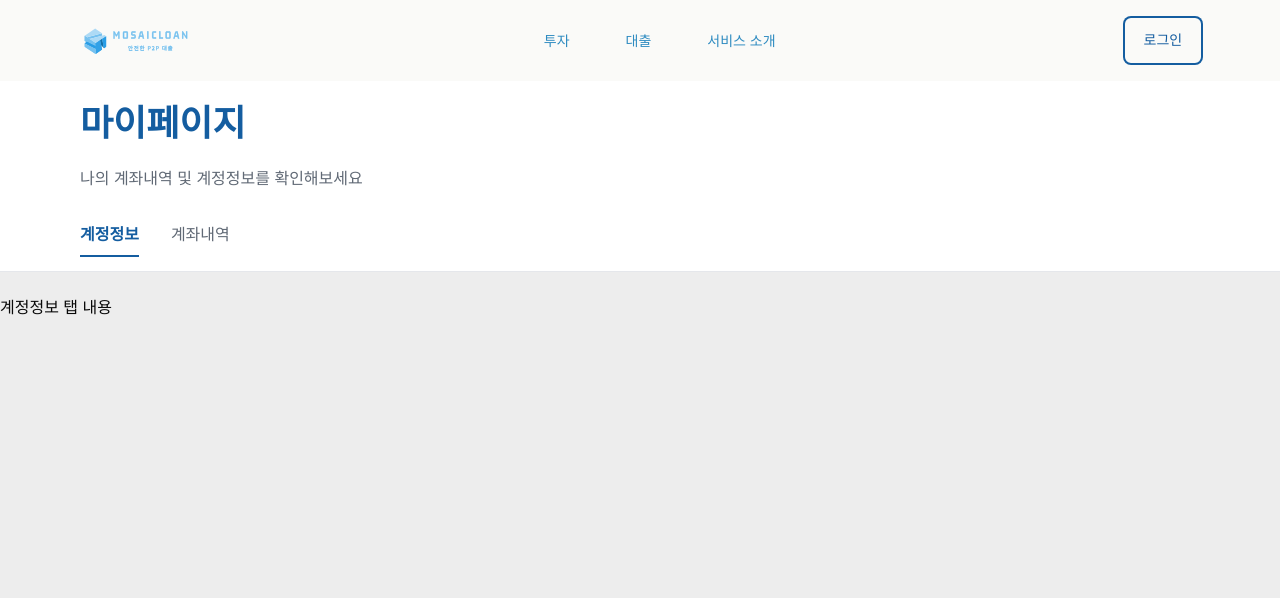
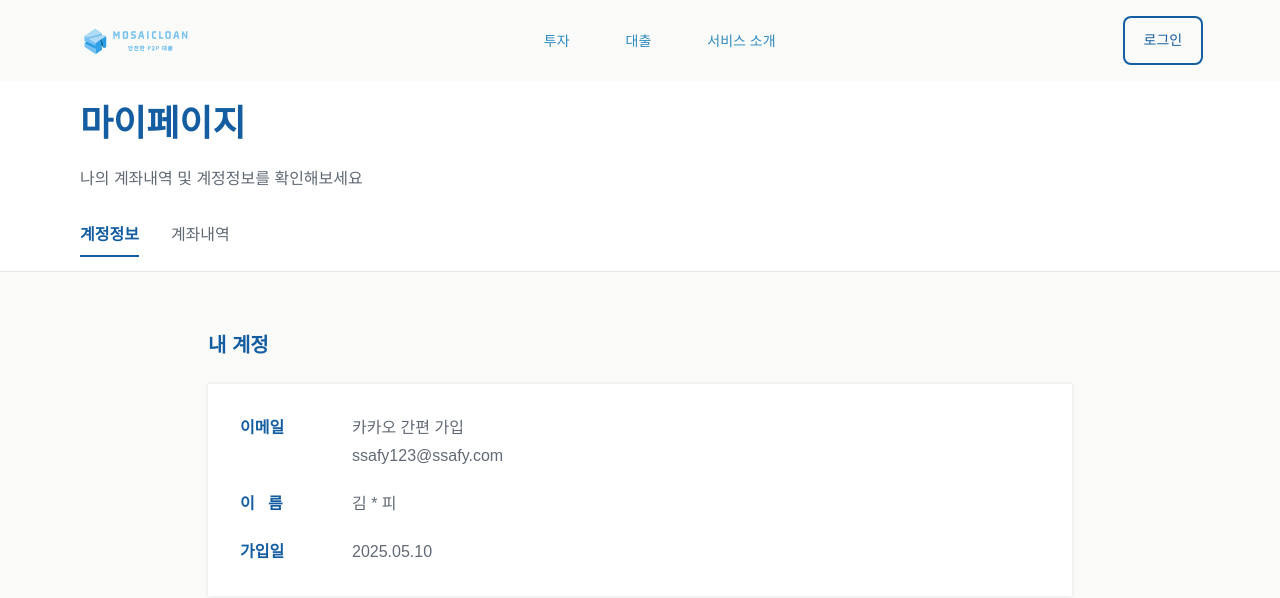
Before and after one commit to eoslovy/MosaicLoan, a Next.js app in the folder front/: page /about in a window 1280 px wide. Shown: the top 598 px of the page. Built offline with nearby package versions, Linux system fonts and the light colour scheme; no server answers.

Commit message:
feat: add myinfo page - 내 계정 페이지 추가(기능 연결은 x) - mock은 MyInfo에 같이 해둠

```diff
--- a/front/src/app/about/page.tsx
+++ b/front/src/app/about/page.tsx
@@ -2,6 +2,7 @@
 
 import React, { useState } from 'react';
 import MyPageSectionTabNav from '@/components/my/MyPageSectionTabNav';
+import MyInfo from '@/components/my/MyInfo';
 
 const MyPage = () => {
   const [activeTabIndex, setActiveTabIndex] = useState(0);
@@ -13,7 +14,7 @@ const MyPage = () => {
   const renderTabContent = () => {
     switch (activeTabIndex) {
       case 0:
-        return <p>계정정보 탭 내용</p>;
+        return <MyInfo />;
       case 1:
         return <p>계좌내역 탭 내용</p>;
       default:
--- a/front/src/app/globals.css
+++ b/front/src/app/globals.css
@@ -15,13 +15,13 @@
 @media (prefers-color-scheme: dark) {
   :root {
     --background: #0a0a0a;
-    --foreground: #ededed;
+    --foreground: #fafaf8;
   }
 }
 
 body {
   overflow-y: scroll;
-  background: #ededed;
+  background: #fafaf8;
   color: #0a0a0a;
   font-family: Arial, Helvetica, sans-serif;
 }
--- /dev/null
+++ b/front/src/components/my/MyInfo.tsx
@@ -0,0 +1,54 @@
+'use client';
+
+import styles from '@/styles/my/MyInfo.module.scss';
+import React, { useEffect, useState } from 'react';
+
+const mockUserInfo = {
+  // emailProvider: '카카오 간편 가입',
+  email: 'ssafy123@ssafy.com',
+  name: '김 * 피',
+  createdAt: '2025.05.10',
+};
+
+const MyInfo = () => {
+  const [userInfo, setUserInfo] = useState({
+    // emailProvider: '',
+    email: '',
+    name: '',
+    createdAt: '',
+  });
+
+  useEffect(() => {
+    // 실제 API 대체용
+    setUserInfo(mockUserInfo);
+  }, []);
+
+  return (
+    <section className={styles.container}>
+      <h2 className={styles.heading}>내 계정</h2>
+
+      <div className={styles.card}>
+        <div className={styles.row}>
+          <span className={styles.label}>이메일</span>
+          <div className={styles.value}>
+            {/* <p>{userInfo.emailProvider}</p> */}
+            <p>카카오 간편 가입</p>
+            <p>{userInfo.email}</p>
+          </div>
+        </div>
+
+        <div className={styles.row}>
+          <span className={styles.label}>이&nbsp;&nbsp;&nbsp;름</span>
+          <span className={styles.value}>{userInfo.name}</span>
+        </div>
+
+        <div className={styles.row}>
+          <span className={styles.label}>가입일</span>
+          <span className={styles.value}>{userInfo.createdAt}</span>
+        </div>
+      </div>
+    </section>
+  );
+};
+
+export default MyInfo;
--- /dev/null
+++ b/front/src/styles/my/MyInfo.module.scss
@@ -0,0 +1,45 @@
+@use '../variables.scss' as *;
+
+.container {
+  padding: 2rem 5rem;
+  background-color: $secondary-color;
+  min-height: 100%;
+  margin: 2vw 10vw;
+}
+
+.heading {
+  font-size: $text-xl;
+  font-weight: 700;
+  color: $text-blue;
+  margin-bottom: 1.5rem;
+}
+
+.card {
+  background-color: $white;
+  border-radius: $card-radius;
+  padding: 2rem;
+  box-shadow: 0 0 4px rgba(0, 0, 0, 0.1);
+  display: flex;
+  flex-direction: column;
+  gap: 1.5rem;
+}
+
+.row {
+  display: flex;
+  gap: 2rem;
+  align-items: flex-start;
+}
+
+.label {
+  min-width: 80px;
+  font-weight: 600;
+  color: $text-blue;
+  white-space: nowrap;
+}
+
+.value {
+  color: $text-gray;
+  display: flex;
+  flex-direction: column;
+  gap: 0.25rem;
+}
```
